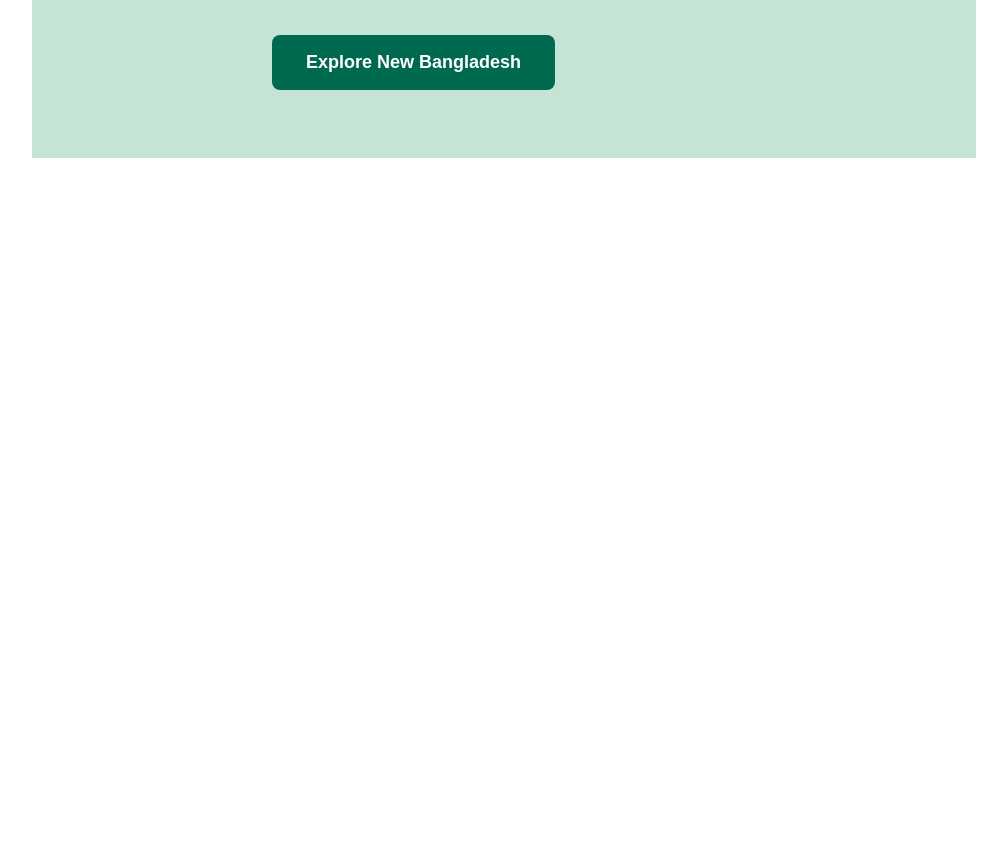
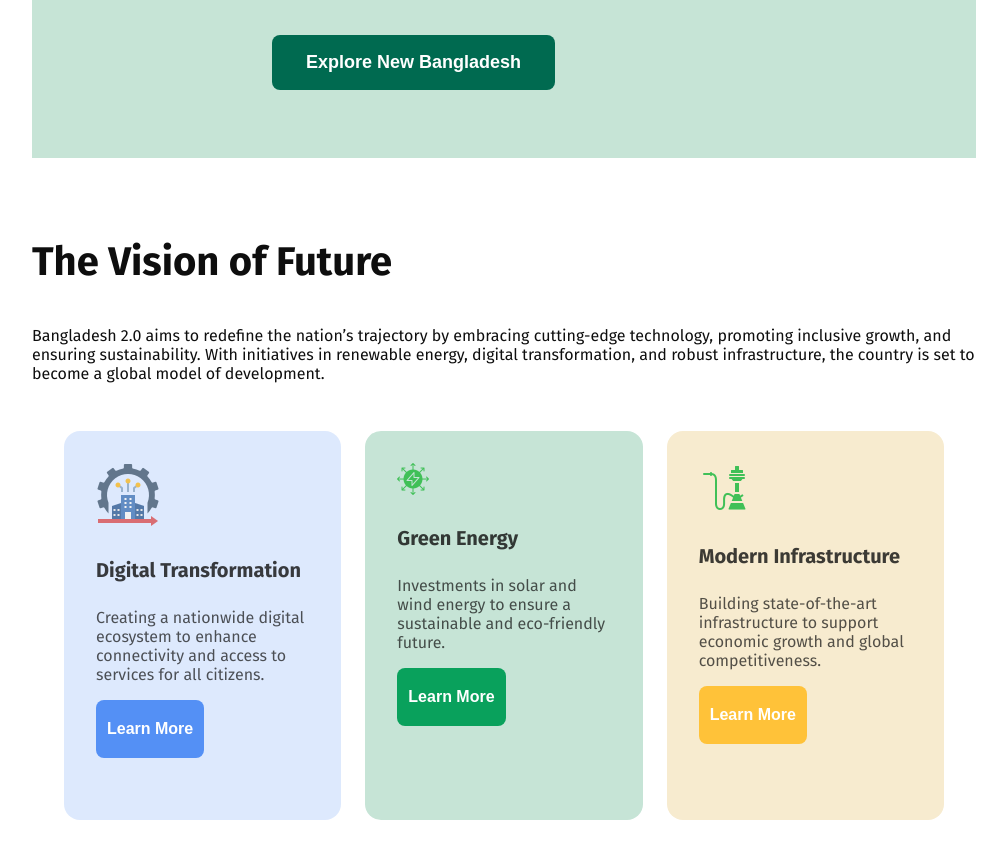
Before and after one commit to ma-aziz/assignment-01, a plain HTML site: page index.html in a window 1280 px wide. Shown: the part 752-1610 px from the top of the page, without its empty margins (136-1143 px from the left). Before the commit the page ends 990 px from the top, so only its background shows below. Drawn offline with Linux system fonts and the light colour scheme.

Commit message:
add vision of future section

```diff
--- a/index.html
+++ b/index.html
@@ -33,6 +33,32 @@
             </div>
             <img class="banner-image" src="./assets/hero.png" alt="">
          </div>
+         <!-- banner section end -->
+          <!-- start The Vision of Future section -->
+           <section class="vision">
+            <h3 class="section-title">The Vision of Future</h3>
+            <p class="section-description">Bangladesh 2.0 aims to redefine the nation’s trajectory by embracing cutting-edge technology, promoting inclusive growth, and ensuring sustainability. With initiatives in renewable energy, digital transformation, and robust infrastructure, the country is set to become a global model of development.</p>
+            <div class="vision-container">
+                <div class="vision-1">
+                    <img src="./assets/Digital Transformatio.png" alt="">
+                    <h4 class="vision-title">Digital Transformation</h4>
+                    <p class="vision-description">Creating a nationwide digital ecosystem to enhance connectivity and access to services for all citizens.</p>
+                    <button class="btn-third-1">Learn More</button>
+                </div>
+                <div class="vision-2">
+                    <img src="./assets/Green Energy.png" alt="">
+                    <h4 class="vision-title">Green Energy</h4>
+                    <p class="vision-description">Investments in solar and wind energy to ensure a sustainable and eco-friendly future.</p>
+                    <button class="btn-third-2">Learn More</button>
+                </div>
+                <div class="vision-3">
+                    <img src="./assets/Modern Infrastructure.png" alt="">
+                    <h4 class="vision-title">Modern Infrastructure</h4>
+                    <p class="vision-description">Building state-of-the-art infrastructure to support economic growth and global competitiveness.</p>
+                    <button class="btn-third-3">Learn More</button>
+                </div>
+            </div>
+           </section>
     </header>
     <main>
 
--- a/styles/style.css
+++ b/styles/style.css
@@ -34,6 +34,33 @@
     font-weight: 600;
     border: none;
   }
+  .btn-third-1{
+    background-color: #5490F5;
+    padding: 20px 11px;
+    border-radius: 8px;
+    font-weight: 600;
+    font-size: 16px;
+    color: white;
+    border: none;
+  }
+  .btn-third-2{
+    background-color: #09A15C;
+    padding: 20px 11px;
+    border-radius: 8px;
+    font-weight: 600;
+    font-size: 16px;
+    color: white;
+    border: none;
+  }
+  .btn-third-3{
+    background-color: #FFC239;
+    padding: 20px 11px;
+    border-radius: 8px;
+    font-weight: 600;
+    font-size: 16px;
+    color: white;
+    border: none;
+  }
   /* button style end */
 
   /* banner styles start */
@@ -61,13 +88,15 @@
   .banner-description{
     font-size: 56px;
     font-weight: 600;
-    /* padding: 100px 80px; */
   }
   .banner-image{
     height: 400px;
     width: 474px;
     padding: 100px 80px;
+    background-repeat: no-repeat;
   }
+  /* banner section end */
+  /* nav section start */
   .nav-title{
     margin-left: 160px;
     margin-right: 190px;
@@ -78,3 +107,60 @@
   nav ul li{
     list-style: none;
   }
+  /* nav section end */
+  /* Vision of Future section start */
+  .vision{
+    margin-left: 160px;
+    margin-right: 160px;
+    color: #0E0E0E;
+  }
+  .section-title{
+    width: 1280px;
+    height: 48px;
+    font-weight: 700;
+    font-size: 40px;
+  }
+  .section-description{
+    font-weight: 400;
+    font-size: 16px;
+  }
+  .vision-container{
+    display: flex;
+    justify-content: space-around;
+    gap: 24px;
+    padding: 32px;
+  }
+  .vision-1{
+    background-color: rgba(84, 144, 245, 0.2);
+    border-radius: 16px;
+    padding: 32px 32px;
+    width: 410px;
+    height: 325px;
+  }
+  .vision-2{
+    background-color: #C6E4D6;
+    border-radius: 16px;
+    padding: 32px 32px;
+    width: 410px;
+    height: 325px;
+  }
+  .vision-3{
+    background-color: #F7EBCF;
+    border-radius: 16px;
+    padding: 32px 32px;
+    width: 410px;
+    height: 325px;
+  }
+  .vision-title{
+    font-weight: 700;
+    font-size: 20px;
+    color: #0E0E0E;
+    opacity: 80%;
+
+  }
+  .vision-description{
+    font-weight: 400;
+    font-size: 16px;
+    color: #0E0E0E;
+    opacity: 70%;
+  }
```
Also changed, not shown: assets/Digital Transformatio.png (added), assets/Green Energy.png (added), assets/Modern Infrastructure.png (added).
